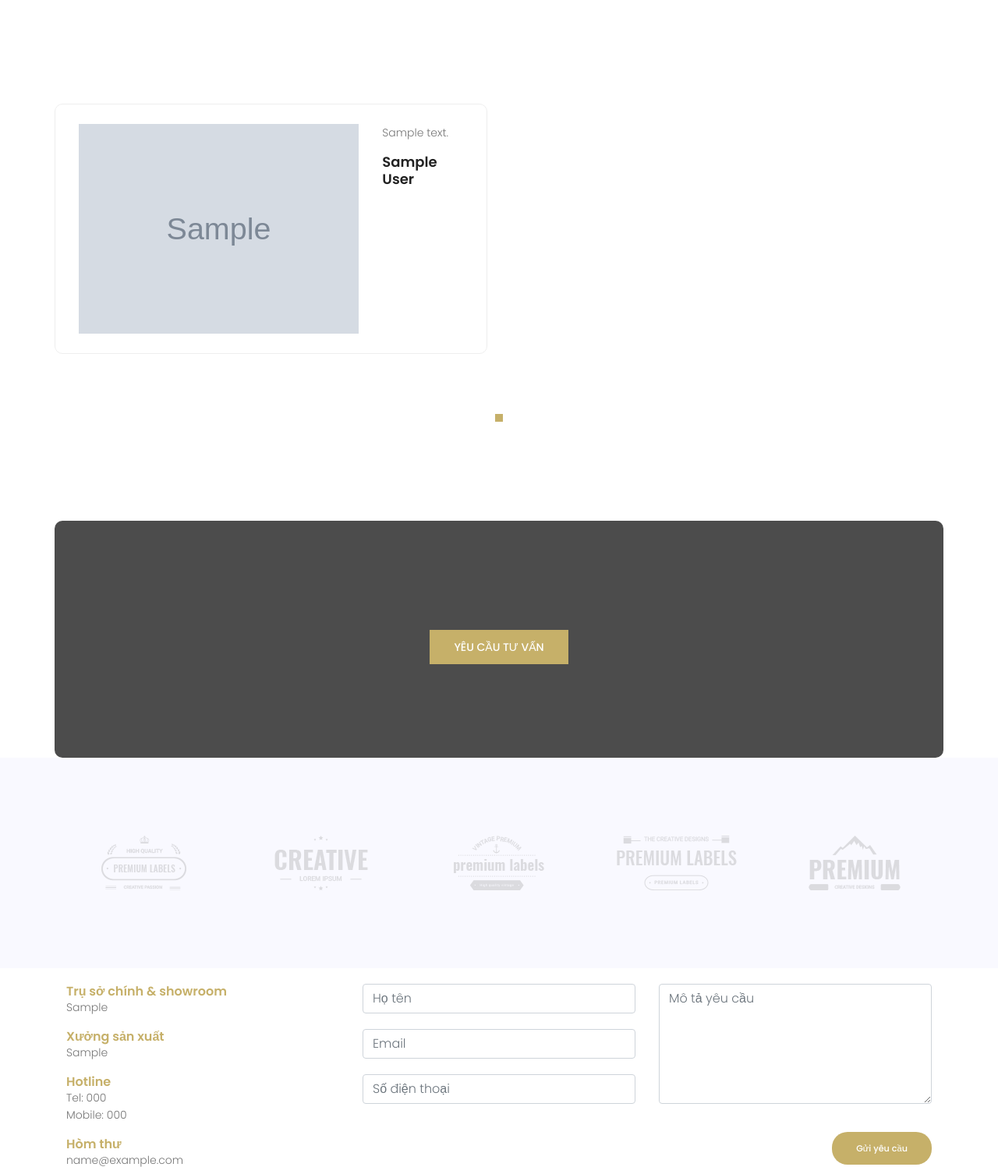
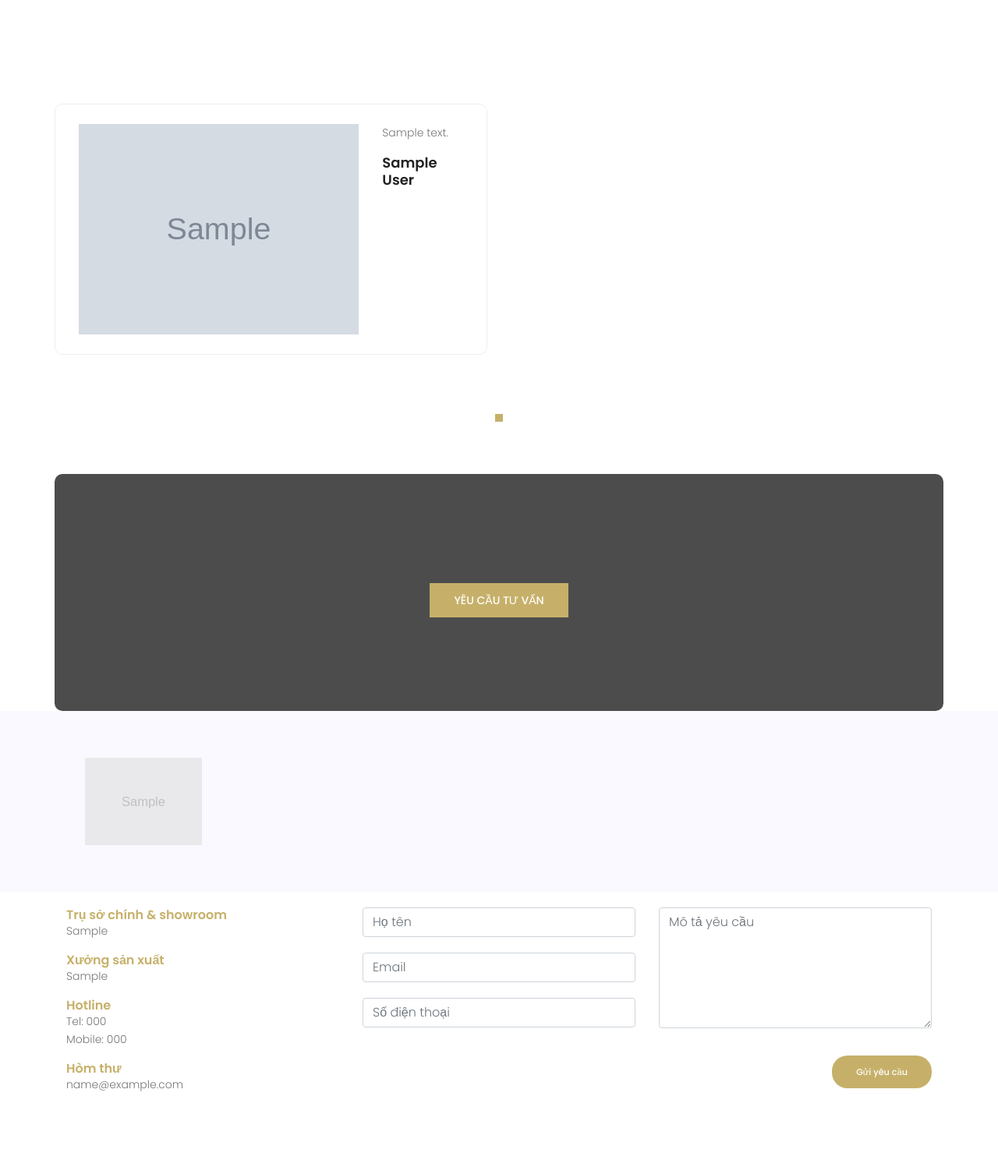
Before and after one commit to dmtrong1403/movento_website, a Django app: page / in a window 1280 px wide. Shown: the part 1145-2642 px from the top of the page at 78% size. After the commit the page ends 2584 px from the top, so only its background shows below. Run offline with Django 3.2, Linux system fonts and the light colour scheme; tables that the repository leaves empty hold one stand-in row (values such as "Sample post"); some libraries are stand-ins or nearby versions.

Commit message:
Update partner models

```diff
--- a/movento_root/movento_root/static/css/custom_css/detailpost.css
+++ b/movento_root/movento_root/static/css/custom_css/detailpost.css
@@ -23,3 +23,7 @@
     max-width: 100%;
   }
 }
+
+.section-gap {
+    padding: 50px 0;
+}
--- a/movento_root/movento_root/static/css/custom_css/main.css
+++ b/movento_root/movento_root/static/css/custom_css/main.css
@@ -41,6 +41,11 @@ h1, h2, h3, h4, h5{
 	width:162px;
 }
 
+/* Partners */
+.brands-area .brand-wrap .owl-carousel .owl-item img{
+    max-width:150px;
+}
+
 /* Footer */
 .footer-area.section-gap h5{
 	color: #c6b069;
--- a/movento_root/movento_root/templates/base.html
+++ b/movento_root/movento_root/templates/base.html
@@ -119,7 +119,7 @@
 {% endblock MainContent %}
 
 <!-- Start callto-action Area -->
-<section class="callto-action-area pt-120">
+<section class="callto-action-area pt-60">
     <div class="container">
         <div class="row justify-content-center">
             <div class="callto-action-wrap col-lg-12 relative section-gap">
@@ -139,25 +139,15 @@
 <!-- End callto-action Area -->
 
 <!-- Start brands Area -->
-<section class="brands-area pb-60 pt-60">
+<section class="brands-area pt-20 pb-20">
     <div class="container no-padding">
         <div class="brand-wrap">
             <div class="row align-items-center active-brand-carusel justify-content-start no-gutters">
-                <div class="col single-brand">
-                    <a href="#"><img class="mx-auto" src="img/l1.png" alt=""></a>
-                </div>
-                <div class="col single-brand">
-                    <a href="#"><img class="mx-auto" src="img/l2.png" alt=""></a>
-                </div>
-                <div class="col single-brand">
-                    <a href="#"><img class="mx-auto" src="img/l3.png" alt=""></a>
-                </div>
-                <div class="col single-brand">
-                    <a href="#"><img class="mx-auto" src="img/l4.png" alt=""></a>
-                </div>
-                <div class="col single-brand">
-                    <a href="#"><img class="mx-auto" src="img/l5.png" alt=""></a>
-                </div>
+                {% for partner in Partners %}
+                    <div class="col single-brand">
+                        <a href="{{ partner.web }}"><img class="mx-auto" src="{{ partner.image.url }}" alt=""></a>
+                    </div>
+                {% endfor %}
             </div>
         </div>
     </div>
--- a/movento_root/movento_web_app/views.py
+++ b/movento_root/movento_web_app/views.py
@@ -1,7 +1,7 @@
 from django.core.paginator import Paginator
 from django.shortcuts import render
 
-from .models import SubCategory, DetailSubCategory, Content, CustomerComment, Contact, DetailPost
+from .models import SubCategory, DetailSubCategory, Content, CustomerComment, Contact, DetailPost, Partner
 
 
 def base_context():
@@ -10,6 +10,7 @@ def base_context():
         "ProductMenu": SubCategory.objects.filter(cate_type="1"),
         "CTAContent": Content.objects.filter(page="0", component_type="5").first(),
         "Contact": Contact.objects.all().first(),
+        "Partners": Partner.objects.all(),
     }
 
 
```
Also changed, not shown: movento_root/movento_web_app/admin.py (+7 -1 lines).
